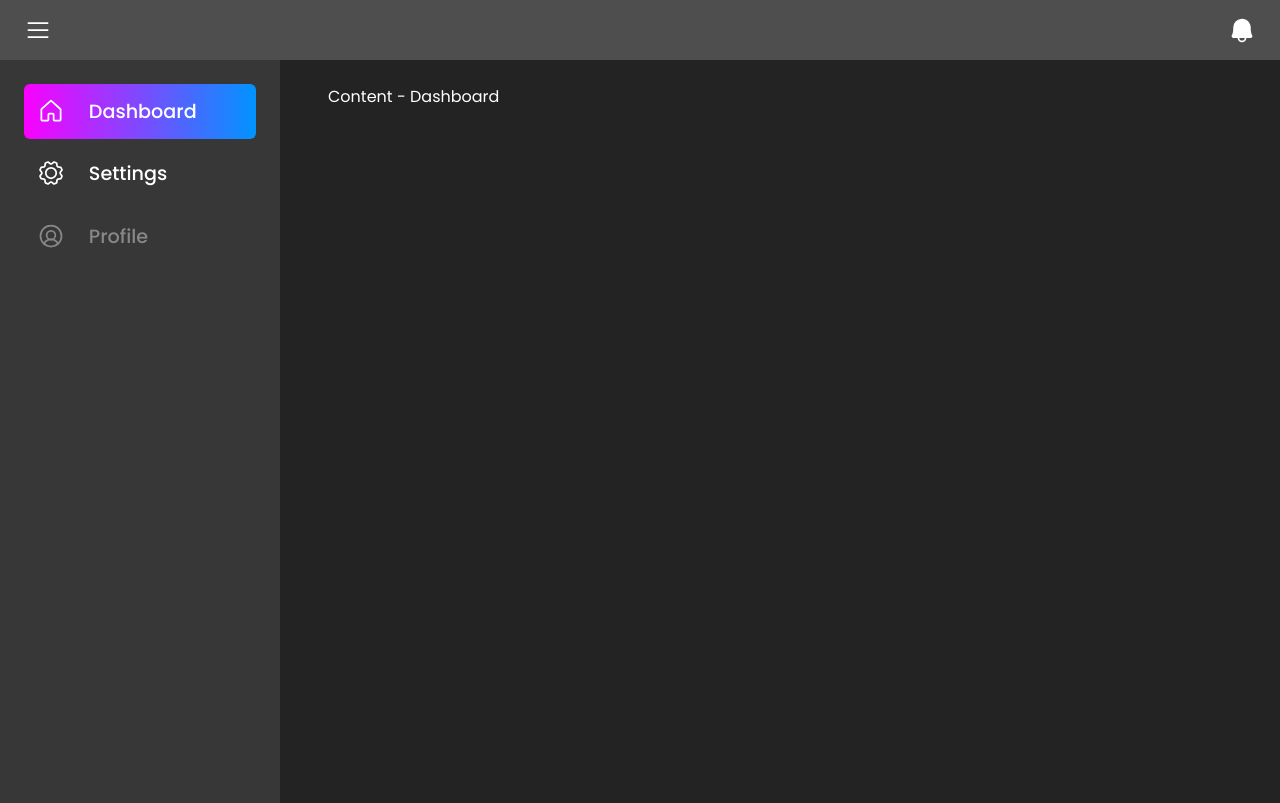
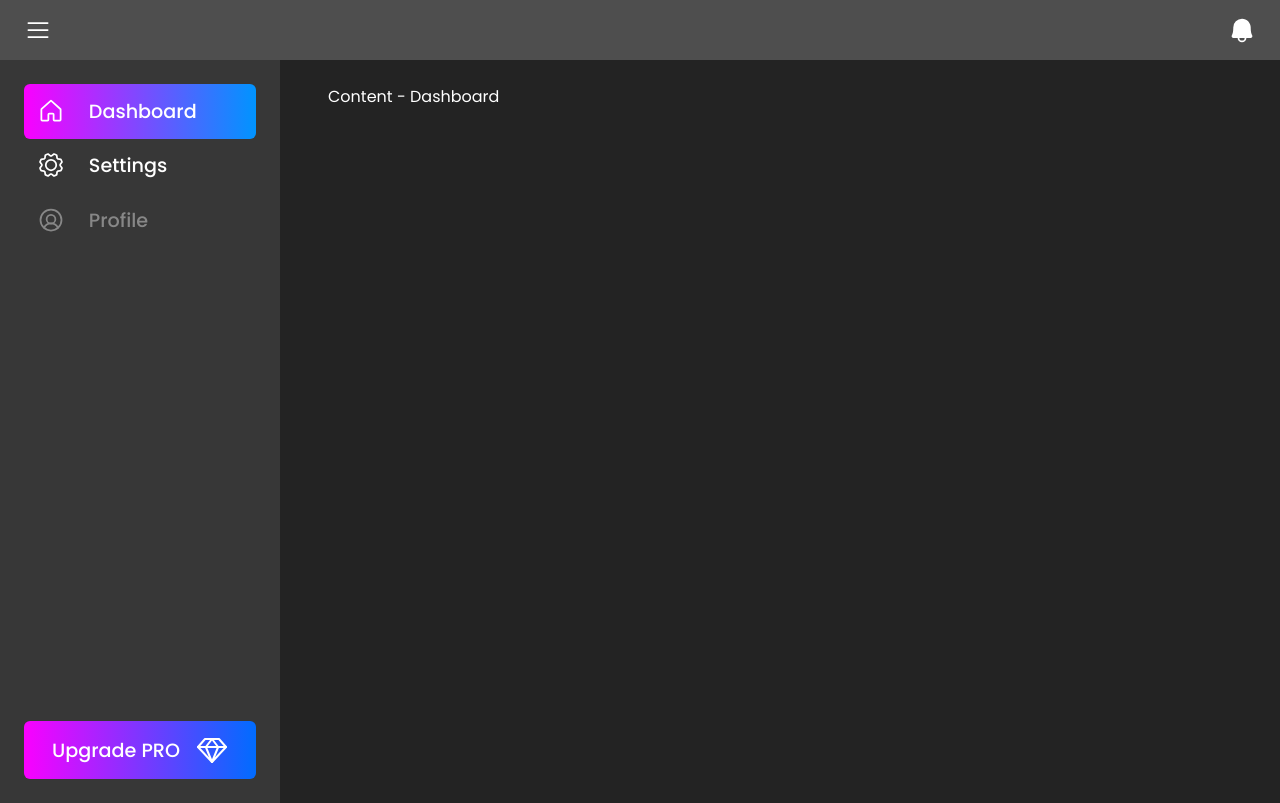
Before and after one commit to pedro-soares-nogueira/e-money, a Next.js app: page / in a window 1280 px wide. Built offline with nearby package versions, Linux system fonts and the light colour scheme.

Commit message:
styling sidebar itens

```diff
--- a/src/components/DefaultLayout/index.tsx
+++ b/src/components/DefaultLayout/index.tsx
@@ -1,6 +1,13 @@
 import { styled } from '@/styles/stitches.config';
 import { useRouter } from 'next/router';
-import { Bell, Gear, House, List, UserCircle } from 'phosphor-react';
+import {
+  Bell,
+  Gear,
+  House,
+  List,
+  SketchLogo,
+  UserCircle,
+} from 'phosphor-react';
 import React, { ReactNode } from 'react';
 import Link from 'next/link';
 
@@ -18,6 +25,7 @@ const DefaultLayout = ({ children }: DefaultLayout) => {
       </NavBar>
       <Layout>
         <SideBar>
+          <SideBarContent>
             <SideBarItem href={'/'} isActive={router.pathname === '/'}>
               <House size={28} />
               <span>Dashboard</span>
@@ -39,6 +47,11 @@ const DefaultLayout = ({ children }: DefaultLayout) => {
               <UserCircle size={28} />
               <span>Profile</span>
             </SideBarItem>
+          </SideBarContent>
+          <Button>
+            Upgrade PRO
+            <SketchLogo size={32} />
+          </Button>
         </SideBar>
         <Content>{children}</Content>
       </Layout>
@@ -72,6 +85,7 @@ export const SideBar = styled('div', {
   height: 'calc(100vh - 57px)',
   display: 'flex',
   flexDirection: 'column',
+  justifyContent: 'space-between',
   gap: '.5rem',
 });
 
@@ -106,6 +120,26 @@ export const SideBarItem = styled(Link, {
   },
 });
 
+export const SideBarContent = styled('div', {});
+
+export const Button = styled('button', {
+  display: 'flex',
+  alignItems: 'center',
+  justifyContent: 'center',
+  gap: '1rem',
+  cursor: 'pointer',
+  width: '100%',
+  padding: '.8rem',
+  borderRadius: '6px',
+  textDecoration: 'none',
+  color: 'white',
+  fontWeight: '500',
+  fontSize: '1.2rem',
+  border: 'none',
+  background:
+    'linear-gradient(90deg, rgba(250,0,255,1) 0%, rgba(0,108,255,1) 100%)',
+});
+
 export const Content = styled('main', {
   padding: '1.5rem',
 });
```
Lines whose indentation alone changed are shown as unchanged.
